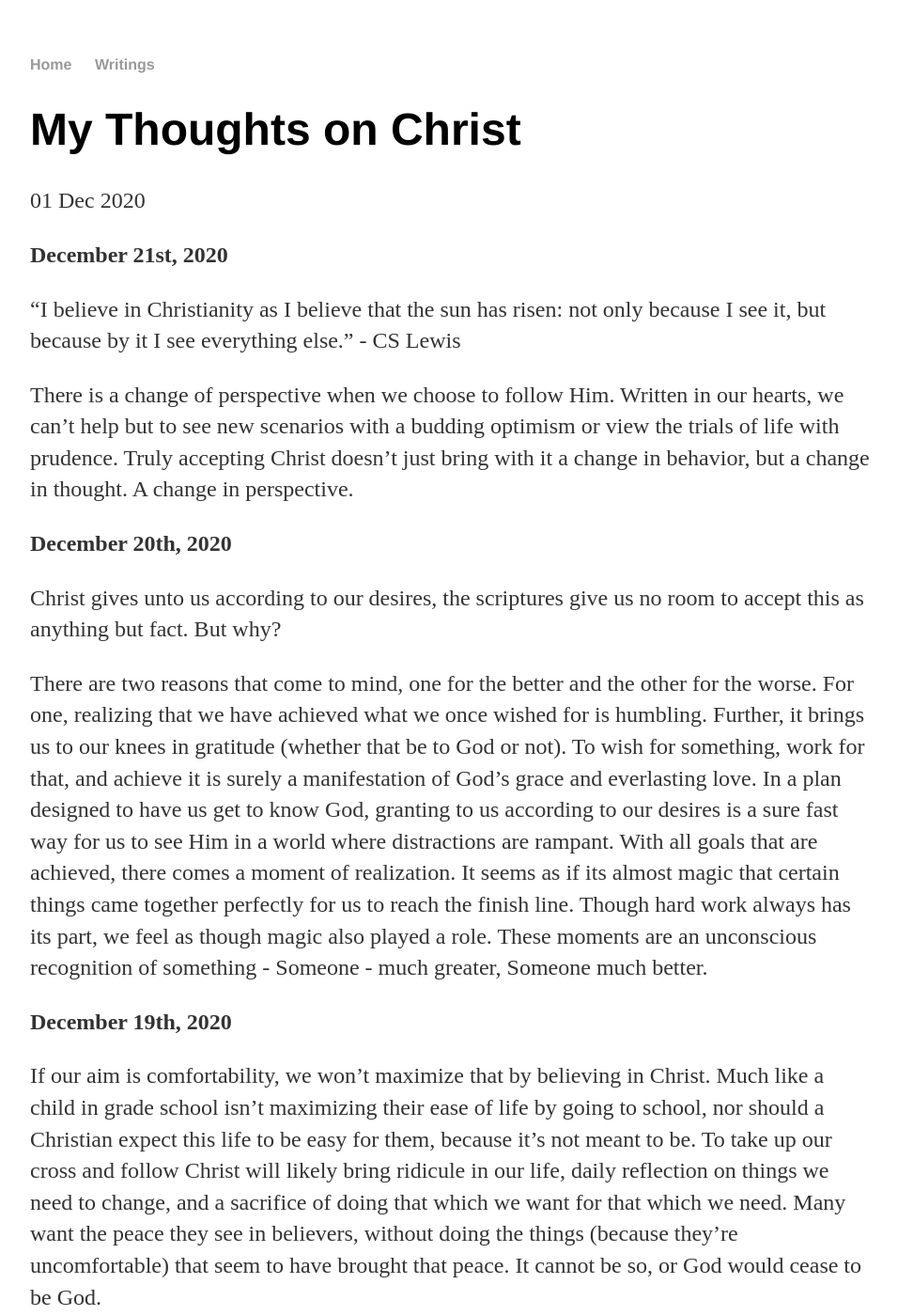
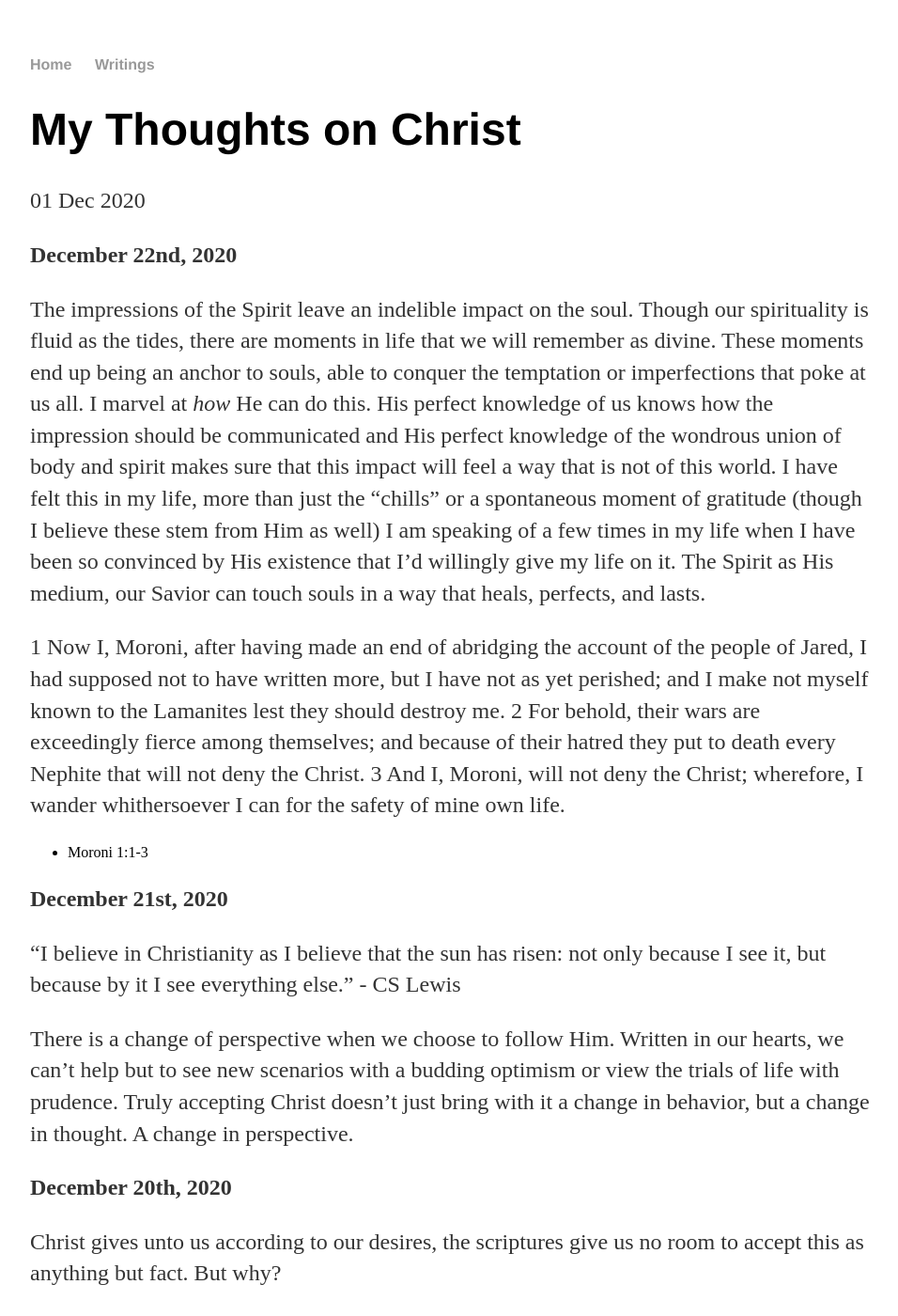
Before and after one commit to huntermaxfield/huntermaxfield.github.io, a Jekyll site: the page built from _posts/2020-12-01-christmas-posts-2020.md, in a window 1280 px wide and 1400 px high. Shown: the whole window at 94% size, without its empty margins (160-1116 px from the left). Built offline with Jekyll 4.4.1, drawn with Linux system fonts in a browser that asks for light colours.

Commit message:
22nd post

```diff
--- a/_posts/2020-12-01-christmas-posts-2020.md
+++ b/_posts/2020-12-01-christmas-posts-2020.md
@@ -2,6 +2,18 @@
 layout: post
 title: "My Thoughts on Christ"
 ---
+
+**December 22nd, 2020**
+
+The impressions of the Spirit leave an indelible impact on the soul.  Though our spirituality is fluid as the tides, there are moments in life that we will remember as divine.  These moments end up being an anchor to souls, able to conquer the temptation or imperfections that poke at us all.  I marvel at *how* He can do this.  His perfect knowledge of us knows how the impression should be communicated and His perfect knowledge of the wondrous union of body and spirit makes sure that this impact will feel a way that is not of this world.  I have felt this in my life, more than just the "chills" or a spontaneous moment of gratitude (though I believe these stem from Him as well) I am speaking of a few times in my life when I have been so convinced by His existence that I'd willingly give my life on it.  The Spirit as His medium, our Savior can touch souls in a way that heals, perfects, and lasts.
+
+1 Now I, Moroni, after having made an end of abridging the account of the people of Jared, I had supposed not to have written more, but I have not as yet perished; and I make not myself known to the Lamanites lest they should destroy me.
+2 For behold, their wars are exceedingly fierce among themselves; and because of their hatred they put to death every Nephite that will not deny the Christ.
+3 And I, Moroni, will not deny the Christ; wherefore, I wander whithersoever I can for the safety of mine own life.
+
+- Moroni 1:1-3
+
+
 
 **December 21st, 2020**
 
```
